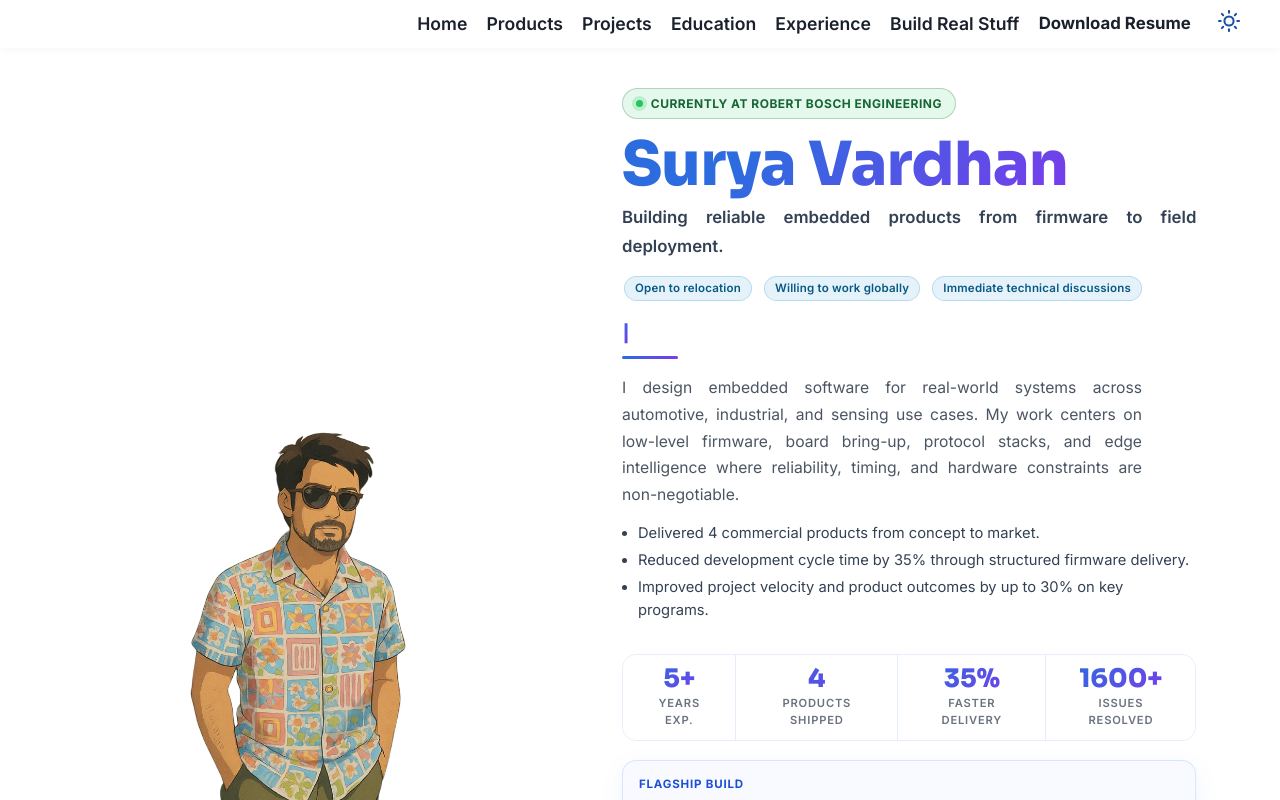
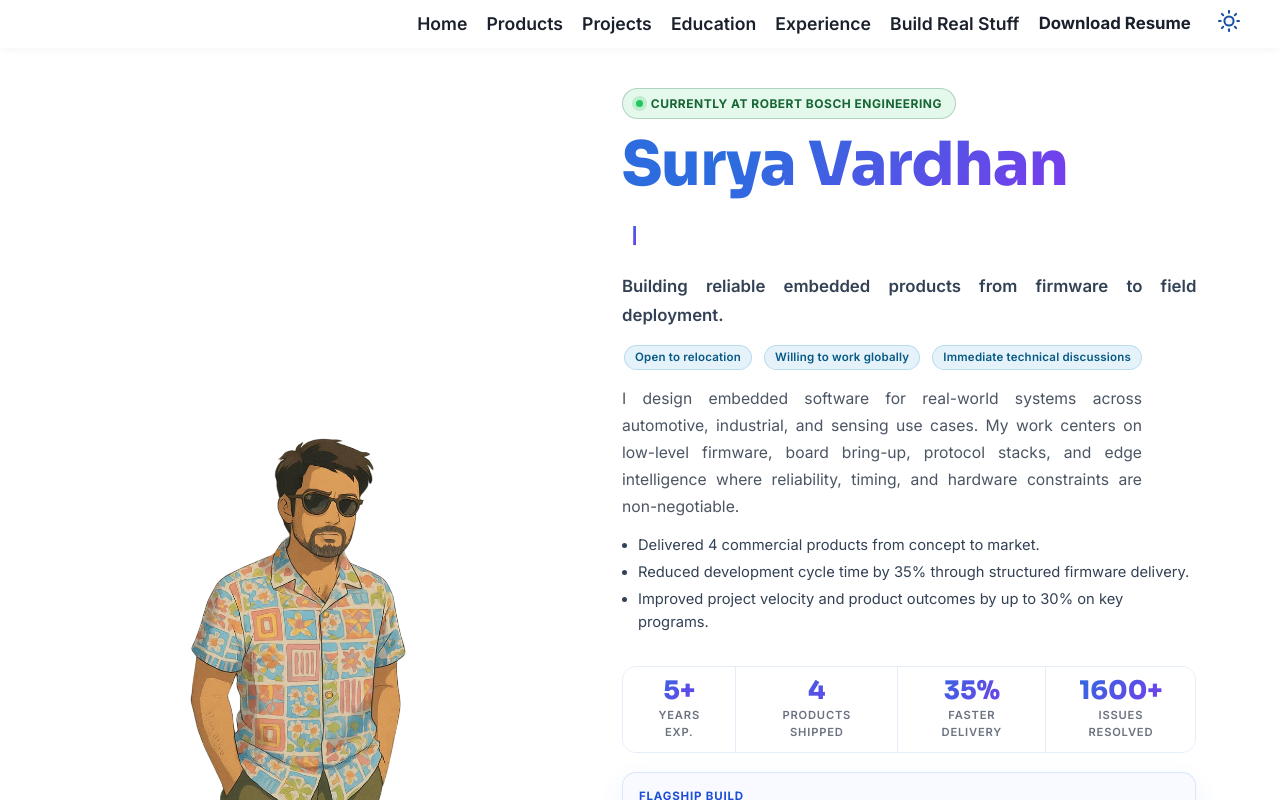
Before and after one commit to Suryeah/suryeah.github.io, a React (Vite) app: page / in a window 1280 px wide. Shown: the top 800 px of the page. Built offline with nearby package versions, Linux system fonts and the light colour scheme.

Commit message:
Merge hero name and rotating title into single line

```diff
--- a/src/components/Hero.jsx
+++ b/src/components/Hero.jsx
@@ -187,9 +187,29 @@ const Hero = () => {
             fontSize: 'clamp(2.4rem, 5vw, 3.8rem)',
             minHeight: '2.5rem', fontWeight: 800,
             letterSpacing: '-0.7px', textAlign: 'left',
-            marginBottom: '0.35rem', lineHeight: 1.08, wordBreak: 'break-word',
+            marginBottom: '0.55rem', lineHeight: 1.08, wordBreak: 'break-word',
           }}>
             <span className="hero-gradient-text">Surya Vardhan</span>
+            <span style={{
+              fontSize: 'clamp(1.05rem, 2.1vw, 1.28rem)',
+              fontWeight: 700,
+              marginLeft: '0.55rem',
+              color: theme === 'dark' ? '#b3cdf6' : '#1e3a8a',
+              letterSpacing: '0.2px',
+              whiteSpace: 'nowrap',
+              display: 'inline-block',
+              minWidth: `calc(${maxTitleLength}ch + 1.2rem)`,
+              verticalAlign: 'middle',
+            }}>
+              {displayText}
+              <span style={{
+                background: 'linear-gradient(135deg, #2d6cdf, #7c3aed)',
+                WebkitBackgroundClip: 'text',
+                WebkitTextFillColor: 'transparent',
+                backgroundClip: 'text',
+                fontWeight: 300,
+              }}>|</span>
+            </span>
           </h1>
 
           <p style={{
@@ -212,29 +232,6 @@ const Hero = () => {
             <span className="case-chip">Willing to work globally</span>
             <span className="case-chip">Immediate technical discussions</span>
           </div>
-
-          <h2 style={{
-            fontSize: 'clamp(1.1rem, 2.2vw, 1.35rem)',
-            minHeight: '1.5rem',
-            fontWeight: 700,
-            letterSpacing: '0.2px',
-            textAlign: 'left',
-            marginTop: 0,
-            marginBottom: '1rem',
-            lineHeight: 1.25,
-            width: `calc(${maxTitleLength}ch + 1.2rem)`,
-            minWidth: `calc(${maxTitleLength}ch + 1.2rem)`,
-            color: theme === 'dark' ? '#b3cdf6' : '#1e3a8a',
-          }}>
-            <span>{displayText}</span>
-            <span style={{
-              background: 'linear-gradient(135deg, #2d6cdf, #7c3aed)',
-              WebkitBackgroundClip: 'text',
-              WebkitTextFillColor: 'transparent',
-              backgroundClip: 'text',
-              fontWeight: 300,
-            }}>|</span>
-          </h2>
 
           {/* Bio */}
           <p style={{
@@ -369,6 +366,11 @@ const Hero = () => {
           50% { transform: translateY(12px); }
         }
         .scroll-down-indicator { opacity: 0.7; transition: opacity 0.3s; }
+        .hero-section .container h1::after,
+        .hero-section .container h2::after {
+          display: none !important;
+          content: none !important;
+        }
         @media (max-width: 900px) {
           .scroll-down-indicator { display: none !important; }
           .hero-section { background: #fff !important; padding:0!important; margin:0!important; width:100vw!important; min-width:100vw!important; max-width:100vw!important; overflow-x:hidden!important; border:none!important; }
```
